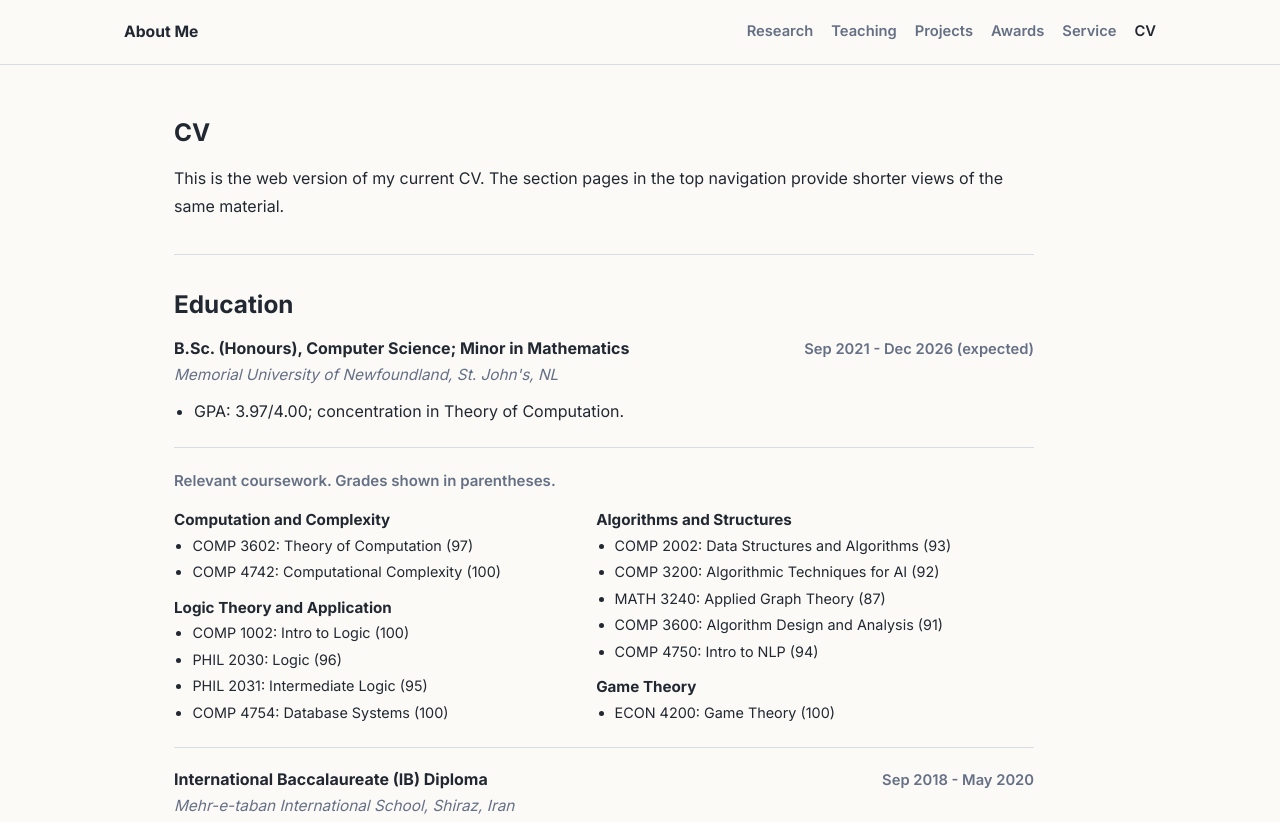
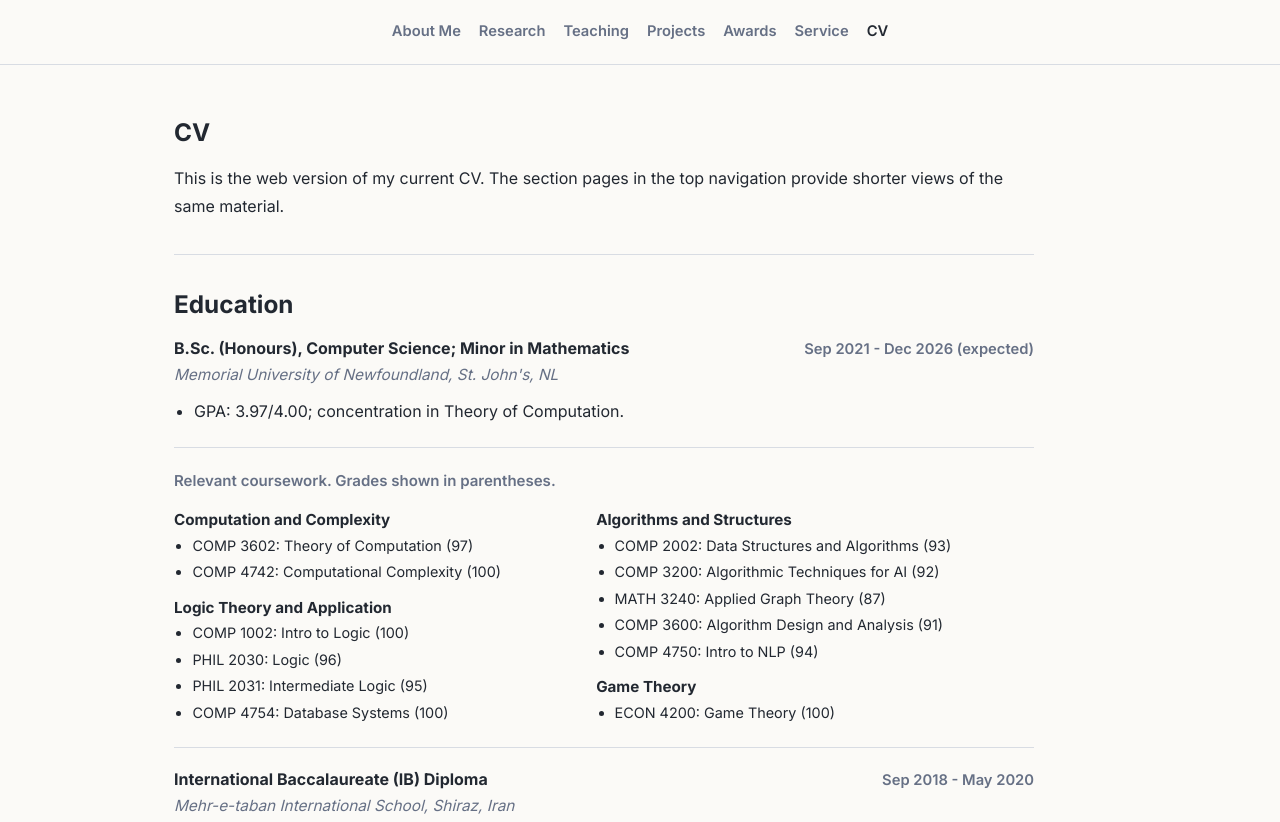
Before and after one commit to ParsaEsmkhani/ParsaEsmkhani.github.io, a plain HTML site: page cv.html in a window 1280 px wide. Shown: the top 822 px of the page. Drawn offline with Linux system fonts and the light colour scheme.

Commit message:
Move About Me into section navigation

```diff
--- a/cv.html
+++ b/cv.html
@@ -16,8 +16,8 @@
   <body>
     <header class="site-header">
       <nav class="nav" aria-label="Primary navigation">
-        <a class="brand" href="index.html">About Me</a>
         <div class="nav-links">
+          <a href="index.html">About Me</a>
           <a href="research.html">Research</a>
           <a href="teaching.html">Teaching</a>
           <a href="projects.html">Projects</a>
--- a/styles.css
+++ b/styles.css
@@ -51,17 +51,11 @@ a:focus-visible {
 .nav {
   align-items: center;
   display: flex;
-  justify-content: space-between;
+  justify-content: center;
   margin: 0 auto;
   max-width: 1080px;
   min-height: 64px;
   padding: 0 24px;
-}
-
-.brand {
-  color: var(--text);
-  font-size: 0.98rem;
-  font-weight: 700;
 }
 
 .nav-links {
```
Also changed, not shown: awards.html (+1 -1 lines), index.html (+0 -1 lines), projects.html (+1 -1 lines), research.html (+1 -1 lines), teaching.html (+1 -1 lines), volunteering.html (+1 -1 lines).
